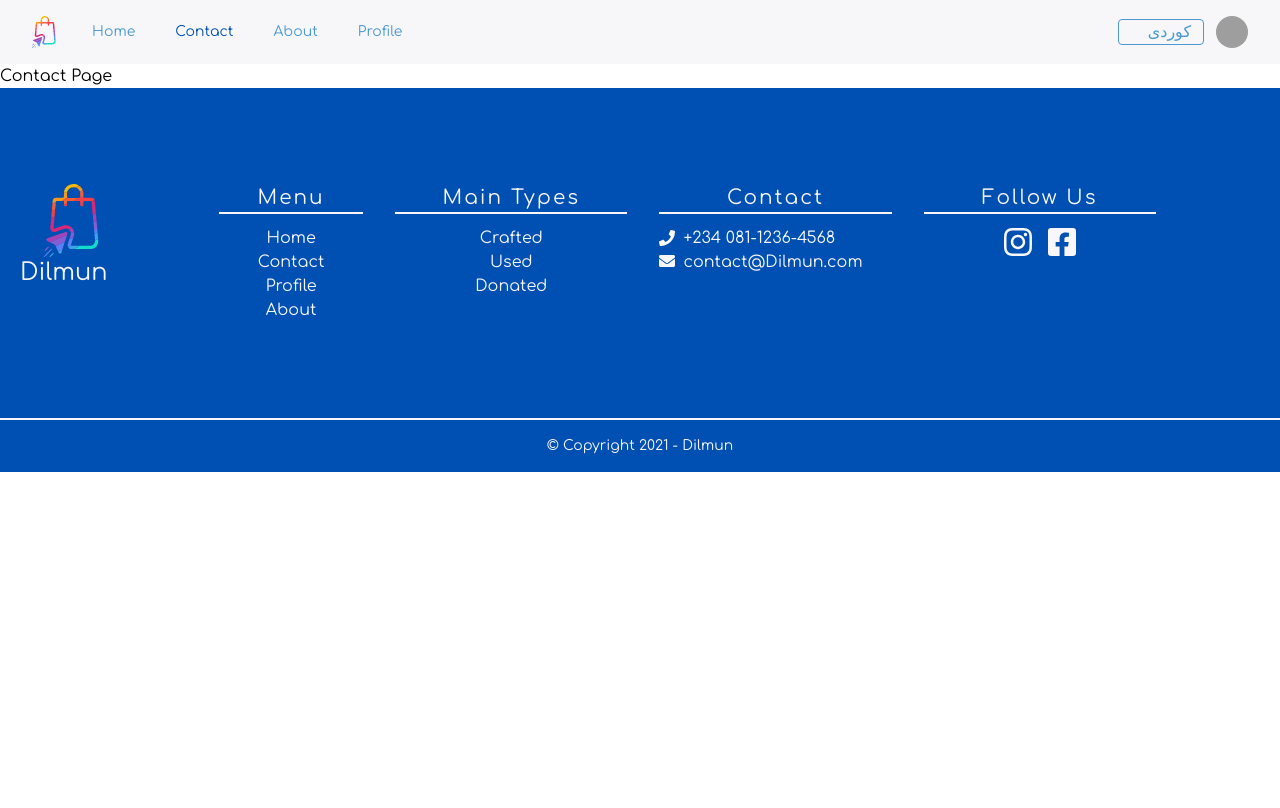
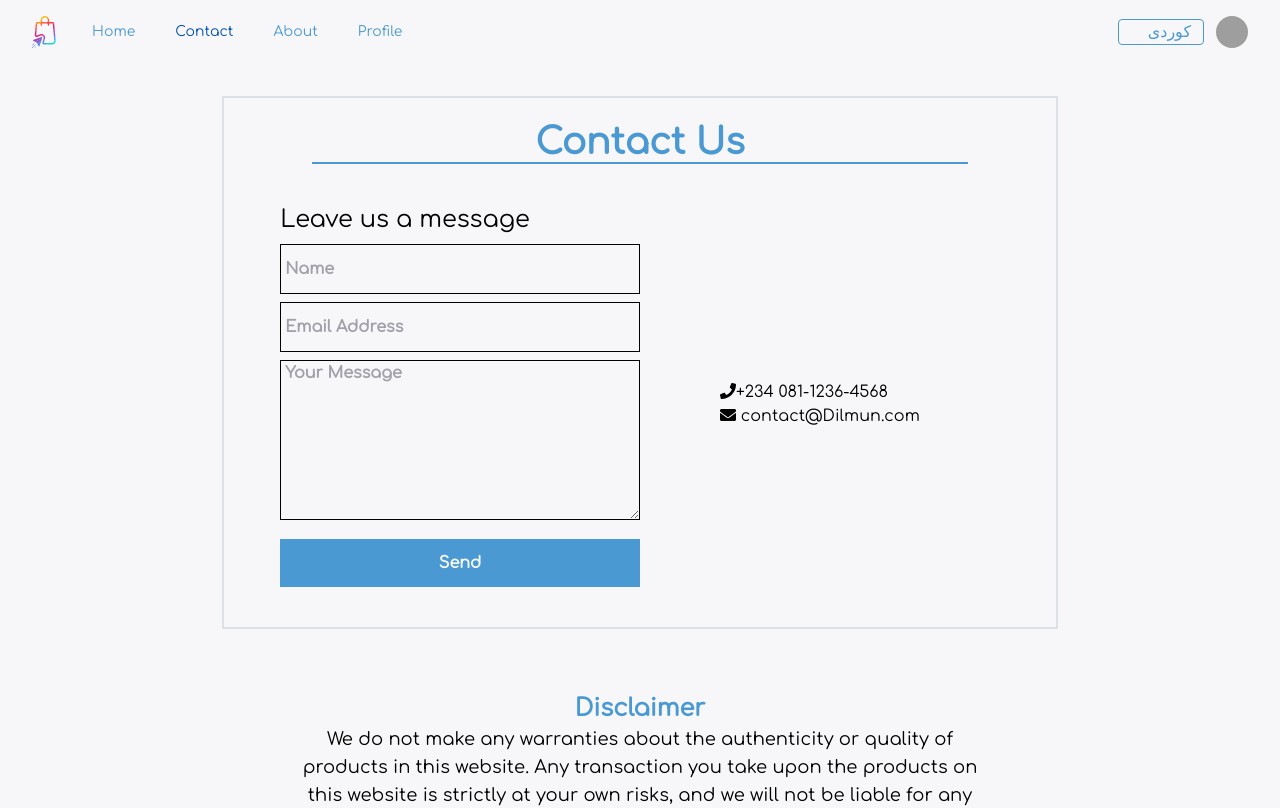
Before and after one commit to ReCoded-Org/capstone-iraq-rct-dilmun, a React (Create React App) app: page /contact in a window 1280 px wide. Shown: the top 808 px of the page. Built offline with nearby package versions, Linux system fonts and the light colour scheme; grey boxes are pictures that could not be loaded.

Commit message:
Feat: Contact From Card (#75)

```diff
--- a/src/App.js
+++ b/src/App.js
@@ -25,6 +25,7 @@ function App() {
     return (
         <>
             <NavBar />
+
             <Switch>
                 <Route exact path={HOME_ROUTE} component={Home} />
                 <Route path={PROFILE_ROUTE} component={Profile} />
--- /dev/null
+++ b/src/components/ContactForm/ContactForm.jsx
@@ -0,0 +1,68 @@
+/* eslint-disable jsx-a11y/label-has-associated-control */
+import React from 'react'
+import { useTranslation } from 'react-i18next'
+import { FontAwesomeIcon } from '@fortawesome/react-fontawesome'
+
+
+export default function ContactForm() {
+    const { t } = useTranslation()
+
+    return (
+      <div className=" bg-white">
+        <div className="relative flex items-top justify-center sm:items-center sm:pt-0  ">
+            <div className="max-w-5xl  sm:px-6 lg:px-8 m-8 border-2 border-darkgray border-opacity-40">
+                 <h1 className="text-3xl sm:text-4xl text-blue mt-6 font-extrabold text-center mx-14 border-b-2">{t('cform.cont')}</h1>
+                            <div className="grid  grid-cols-1 md:grid-cols-2 mx-6 ">
+                                           <form className=" flex flex-col  mt-2">
+                                            <p className="text-normal text-lg sm:text-2xl mt-8">{t('cform.leve')} </p>
+                                                <div >
+                                                    <label htmlFor="name" className="hidden">{t('cform.name')}</label>
+                                                        <input type="text" name="name" id="name" placeholder={t('cform.name')} className="w-full mt-2 py-3 px-1  bg-white  border  font-semibold focus:border-darkgray focus:outline-none"/>
+                                                </div>
+                                                <div>
+                                                    <label htmlFor="email" className="hidden">{t('cform.email')}</label>
+                                                    <input type="email" name="email" id="email" placeholder={t('cform.email')} className="w-full mt-2 py-3 px-1 bg-white  border   font-semibold focus:border-darkgray focus:outline-none"/>
+                                                </div>
+                                                <div>
+                                                    <label htmlFor="message" className="hidden">{t('cform.message')}</label>
+                                                        <textarea  name="message" id="message" placeholder={t('cform.message')} className="w-full mt-2 h-40 px-1 bg-white  border  font-semibold focus:border-darkgray focus:outline-none"/>
+                                                </div>
+                                                <div>
+                                                    <button type="submit" className="w-full mb-10
+                                                     bg-blue hover:bg-blue-dark text-white font-bold py-3 px-24  mt-3 hover:bg-darkBlue transition ease-in-out duration-300">
+                                                     {t('cform.send')}
+                                                    </button>
+                                                    </div>
+                                            </form>
+                                            <div className="flex items-center mt-4 hidden md:flex ">
+                                            <div className="flex-shrink-0 md:mx-20 mx-auto justify-center md:text-left md:justify-start ">
+                                                <div>
+                                                     <a href="/" >
+                                                         <FontAwesomeIcon icon="phone"  className="hover:text-green "/><span >+234 081-1236-4568</span>
+                                                    </a>
+                                                </div>
+                                                <div>
+                                                    <a href="/" >
+                                                        <FontAwesomeIcon icon="envelope" className="hover:text-green "/>  <span >contact@Dilmun.com</span>
+                                                    </a>
+                                                </div>
+
+                                             </div>
+                                            </div>
+                        </div>
+
+                    </div>
+
+             </div>
+                <div className=" justify-center text-center max-w-screen-md p-8 lg:mx-auto">
+                <p className="text-lg  sm:text-2xl text-blue font-bold ">{t('cform.disc')}</p>
+                <p className="text-base sm:text-lg text-black ">{t('cform.desc')}</p>
+                </div>
+
+
+
+         </div>
+
+
+    )
+}
--- /dev/null
+++ b/src/components/ContactForm/index.jsx
@@ -0,0 +1 @@
+export { default } from './ContactForm'
--- a/src/containers/Contact/Contact.jsx
+++ b/src/containers/Contact/Contact.jsx
@@ -0,0 +1,12 @@
+import React from 'react'
+import ContactForm from '../../components/ContactForm'
+
+export default function Contact() {
+    return (
+        <div>
+            <ContactForm />
+
+
+        </div>
+    )
+}
--- a/src/containers/Contact/index.jsx
+++ b/src/containers/Contact/index.jsx
@@ -1,9 +1 @@
-import React from 'react'
-
-export default function index() {
-    return (
-        <div>
-            Contact Page
-        </div>
-    )
-}
+export { default } from './Contact'
--- a/src/locales/en.json
+++ b/src/locales/en.json
@@ -21,5 +21,15 @@
         "price": "Price",
         "description": "Description",
         "callTheOwner": "Call The Owner"
+    },
+    "cform": {
+        "cont": "Contact Us",
+        "name": "Name",
+        "email": "Email Address",
+        "message": "Your Message",
+        "leve": "Leave us a message",
+        "send": "Send",
+        "disc": "Disclaimer",
+        "desc": "We do not make any warranties about the authenticity or quality of products in this website. Any transaction you take upon the products on this website is strictly at your own risks, and we will not be liable for any loss and damages in connection with the use of our website."
     }
 }
--- a/src/locales/kr.json
+++ b/src/locales/kr.json
@@ -17,6 +17,16 @@
         "donated": "بەخشین",
         "follow": "لە گەڵمان بن "
     },
+    "cform": {
+        "cont": "پەیوەندیمان پێوە بکە",
+        "name": "ناو",
+        "email": "ئیمێڵ",
+        "message": "نامە",
+        "leve": "نامەیەکمان بۆ بە جێ بێڵە",
+        "send": "بنێرە",
+        "disc": "ئاگاداری",
+        "desc": "ئێمە بە هیچ شێوەێک گرەنتی کواڵتی و دروستی کاڵەکان لەم وێبسایتدا ناکین. هەموو مامەڵێک لە ئەستووی کڕیار و فرۆشیار خۆیەتی.ئێمە بە هیچ شێوازێک بەرپرسیار نین لە سەر هەر زیانێک."
+    },
     "proudctDetail": {
         "price": "نرخ",
         "description": "دەربارەی بابەت",
--- a/tailwind.config.js
+++ b/tailwind.config.js
@@ -16,7 +16,8 @@ module.exports = {
             yellow: '#f3d30e',
             orange: '#e67a00',
             green: '#7fe98a',
-            grey: '#E5E5E5',
+            darkgray: '#B4BEC8',
+            grey: '#E5E5E5'
         },
     },
     variants: {
```
